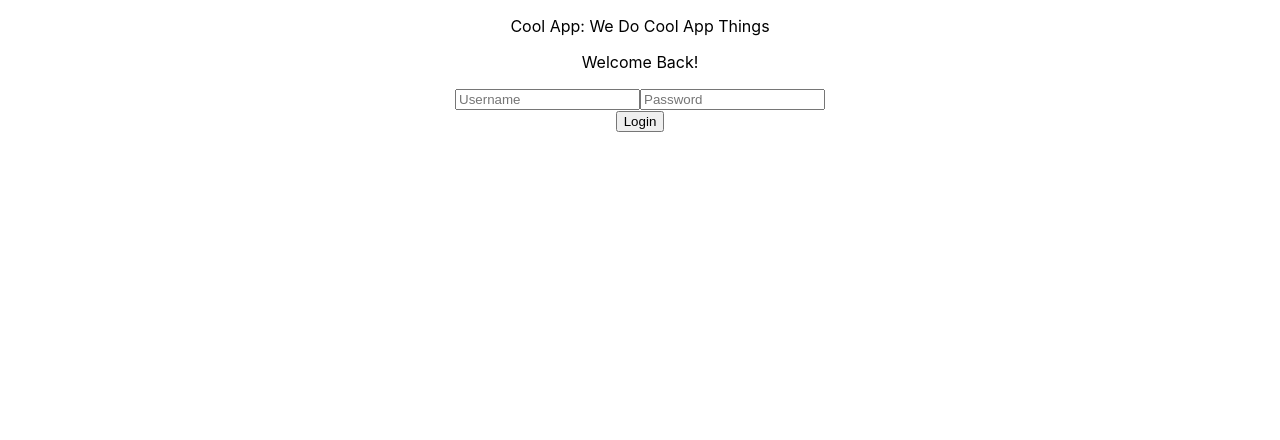
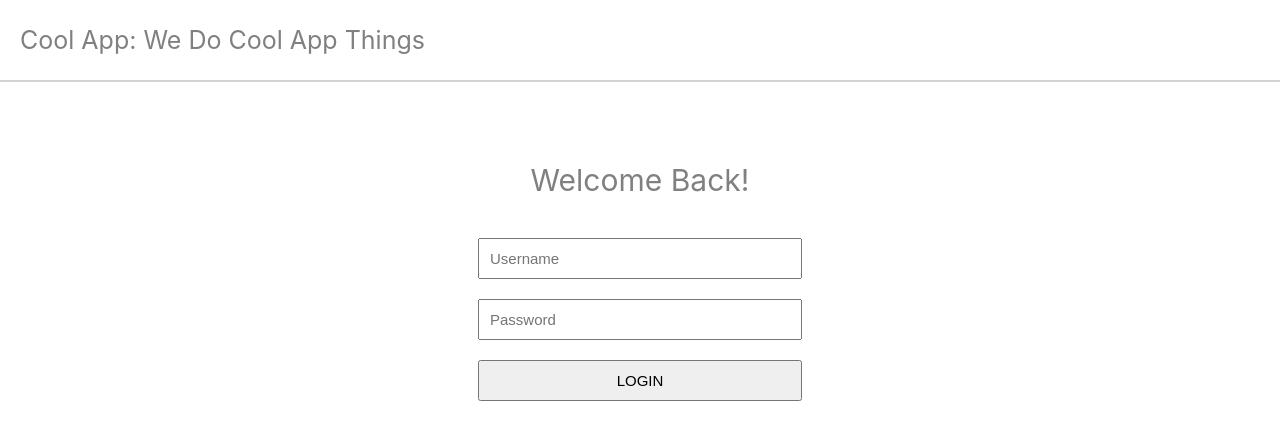
Before and after one commit to Shaphen/react_hooks_login, a React (Create React App) app: page / in a window 1280 px wide. Shown: the top 440 px of the page. Built offline with nearby package versions, Linux system fonts and the light colour scheme.

Commit message:
Add basic styling to login page

```diff
--- a/src/App.js
+++ b/src/App.js
@@ -1,6 +1,5 @@
-import logo from './logo.svg';
 import './App.css';
-import LoginForm from "./session/login"
+import LoginForm from "./components/session/login"
 
 function App() {
   return (
--- /dev/null
+++ b/src/components/session/login.css
@@ -0,0 +1,31 @@
+.session-header-container {
+  display: flex;
+  font-size: 25px;
+  border-bottom: 2px solid lightgray;
+}
+
+.session-header {
+  margin-left: 20px;
+  color: gray;
+  cursor: default;
+}
+
+.session-form {
+  display: flex;
+  flex-direction: column;
+  align-items: center;
+}
+
+.form-title {
+  color: gray;
+  font-size: 30px;
+  margin-top: 80px;
+  cursor: default;
+}
+
+#session-input {
+  padding: 10px;
+  width: 300px;
+  margin: 10px;
+  font-size: 15px;
+}
--- a/src/session/login.jsx
+++ b/src/components/session/login.jsx
@@ -17,6 +17,16 @@ const LoginForm = ({ login }) => {
 
   const handleSubmit = () => login({ username: username, password: password })
 
+  // for inline styles this is a conventional way to do it. Add it add it to whatever
+  // element you want to apply the css to as: style={ buttonStyle }
+  const buttonStyle = {
+    padding: '10px',
+    width: '324px',
+    margin: '10px',
+    fontSize: '15px',
+    cursor: 'pointer'
+  };
+
   return (
     <div className="session-container">
       <div className="session-header-container">
@@ -31,7 +41,7 @@ const LoginForm = ({ login }) => {
         </p>
 
         <input
-          className="session-input"
+          id="session-input"
           type="text"
           name="username"
           placeholder="Username"
@@ -39,7 +49,7 @@ const LoginForm = ({ login }) => {
           onChange={ e => setUsername(e.target.value) }
         />
         <input
-          className="session-input"
+          id="session-input"
           type="text"
           name="password"
           placeholder="Password"
@@ -48,7 +58,7 @@ const LoginForm = ({ login }) => {
         />
 
         <div className="submit-clumn">
-          <button className="login-button" onClick={ handleSubmit }>Login</button>
+          <button style={ buttonStyle } onClick={ handleSubmit }>LOGIN</button>
         </div>
       </form>
     </div>
```
Also changed, not shown: src/session/login.css (deleted), 1 other file (tests, documents, lock files or other folders).
